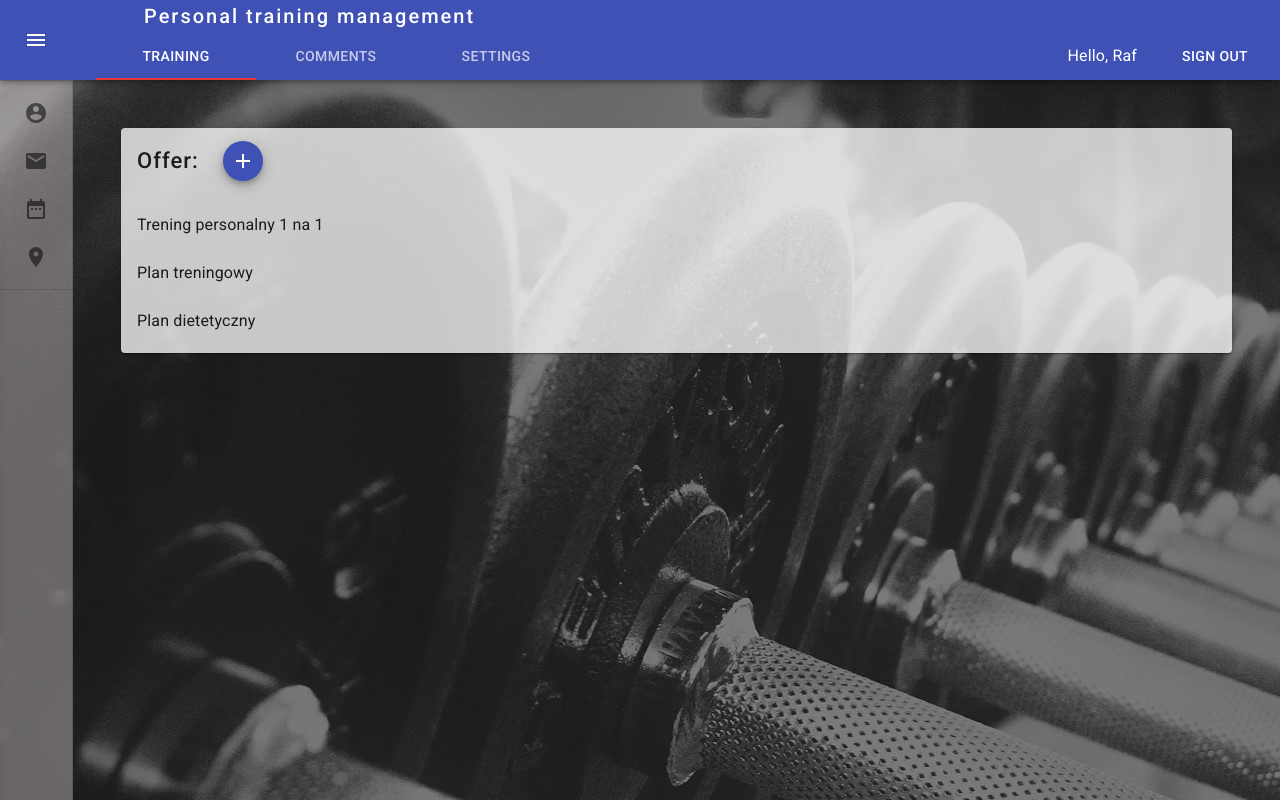
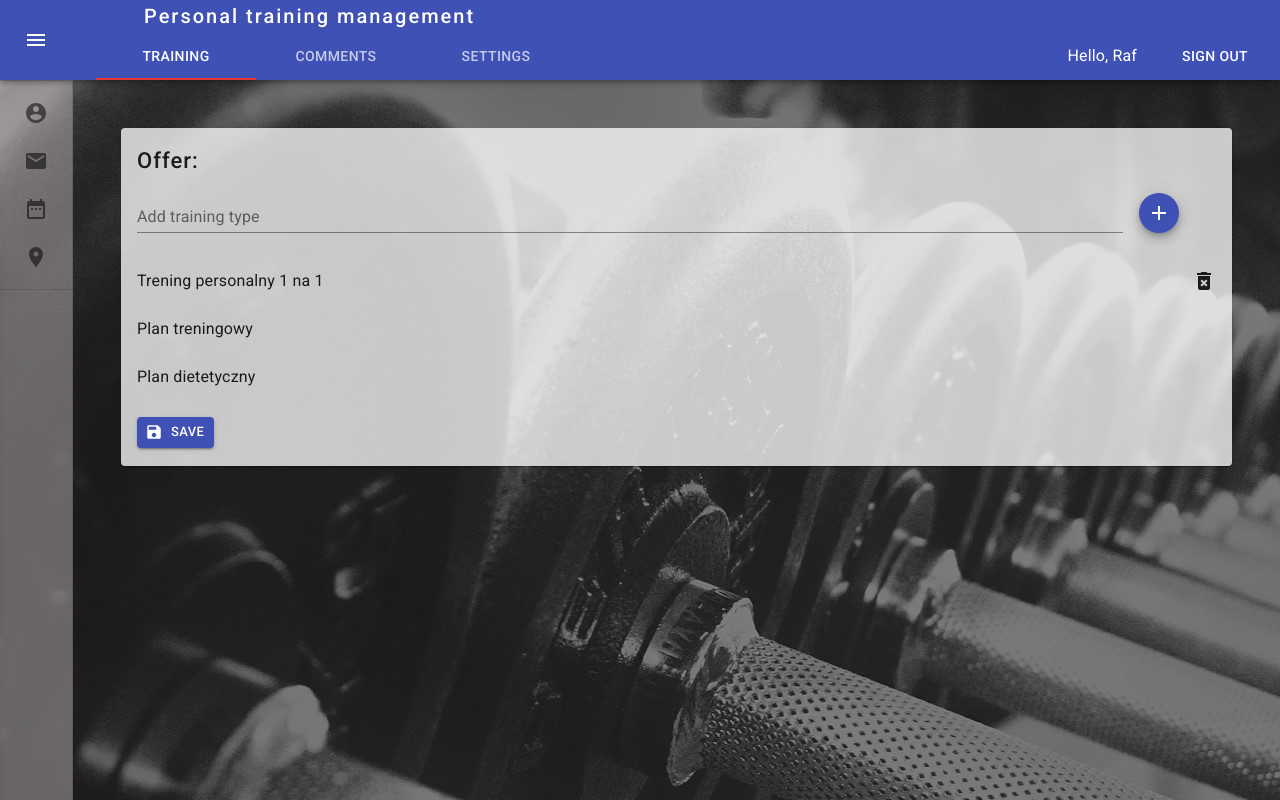
Before and after one commit to rafallabisz/personal-training-management-client, a React (Create React App) app: page / in a window 1280 px wide. Built offline with nearby package versions, Linux system fonts and the light colour scheme.

Commit message:
add button save and text field in trainingPanel

```diff
--- a/src/modules/panel/TrainingPanel.styles.ts
+++ b/src/modules/panel/TrainingPanel.styles.ts
@@ -4,15 +4,27 @@ import { Theme, createStyles } from "@material-ui/core";
 const useStyles = makeStyles((theme: Theme) =>
   createStyles({
     card: {
-      backgroundColor: "#ffffffc2"
+      backgroundColor: "#ffffffc2",
+      paddingBottom: "10px"
     },
     wrapper: {
-      display: "flex"
+      display: "flex",
+      flexDirection: "column"
     },
     title: {
       fontSize: "22px",
       letterSpacing: "1px",
-      fontWeight: 500
+      fontWeight: 500,
+      paddingBottom: 0
+    },
+    textField: {
+      marginLeft: theme.spacing(1),
+      marginRight: theme.spacing(1),
+      width: "90%",
+      marginTop: 0
+    },
+    btnSave: {
+      marginLeft: "8px"
     }
   })
 );
--- a/src/modules/panel/TrainingPanel.tsx
+++ b/src/modules/panel/TrainingPanel.tsx
@@ -1,7 +1,19 @@
 import React from "react";
-import { Card, CardContent, ListItemText, List, ListItem, CardActions, Button, Fab } from "@material-ui/core";
+import {
+  Card,
+  CardContent,
+  ListItemText,
+  List,
+  ListItem,
+  CardActions,
+  Button,
+  Fab,
+  TextField
+} from "@material-ui/core";
 import useStyles from "./TrainingPanel.styles";
 import AddIcon from "@material-ui/icons/Add";
+import SaveIcon from "@material-ui/icons/Save";
+import DeleteForeverIcon from "@material-ui/icons/DeleteForever";
 
 interface TrainingPanelProps {}
 
@@ -12,6 +24,14 @@ const TrainingPanel: React.FC<TrainingPanelProps> = props => {
       <div className={classes.wrapper}>
         <CardContent className={classes.title}>Offer:</CardContent>
         <CardActions>
+          <TextField
+            id="filled-search"
+            label="Add training type"
+            type="search"
+            className={classes.textField}
+            margin="normal"
+            // variant="filled"
+          />
           <Fab size="small" color="primary" aria-label="add">
             <AddIcon />
           </Fab>
@@ -20,14 +40,20 @@ const TrainingPanel: React.FC<TrainingPanelProps> = props => {
       <List>
         <ListItem>
           <ListItemText primary="Trening personalny 1 na 1" />
+          <DeleteForeverIcon />
         </ListItem>
         <ListItem>
-          <ListItemText primary="Plan treningowy" />
+          <ListItemText primary="Plan treningowy " />
         </ListItem>
         <ListItem>
           <ListItemText primary="Plan dietetyczny" />
         </ListItem>
       </List>
+      <CardActions>
+        <Button variant="contained" color="primary" size="small" className={classes.btnSave} startIcon={<SaveIcon />}>
+          Save
+        </Button>
+      </CardActions>
     </Card>
   );
 };
```
